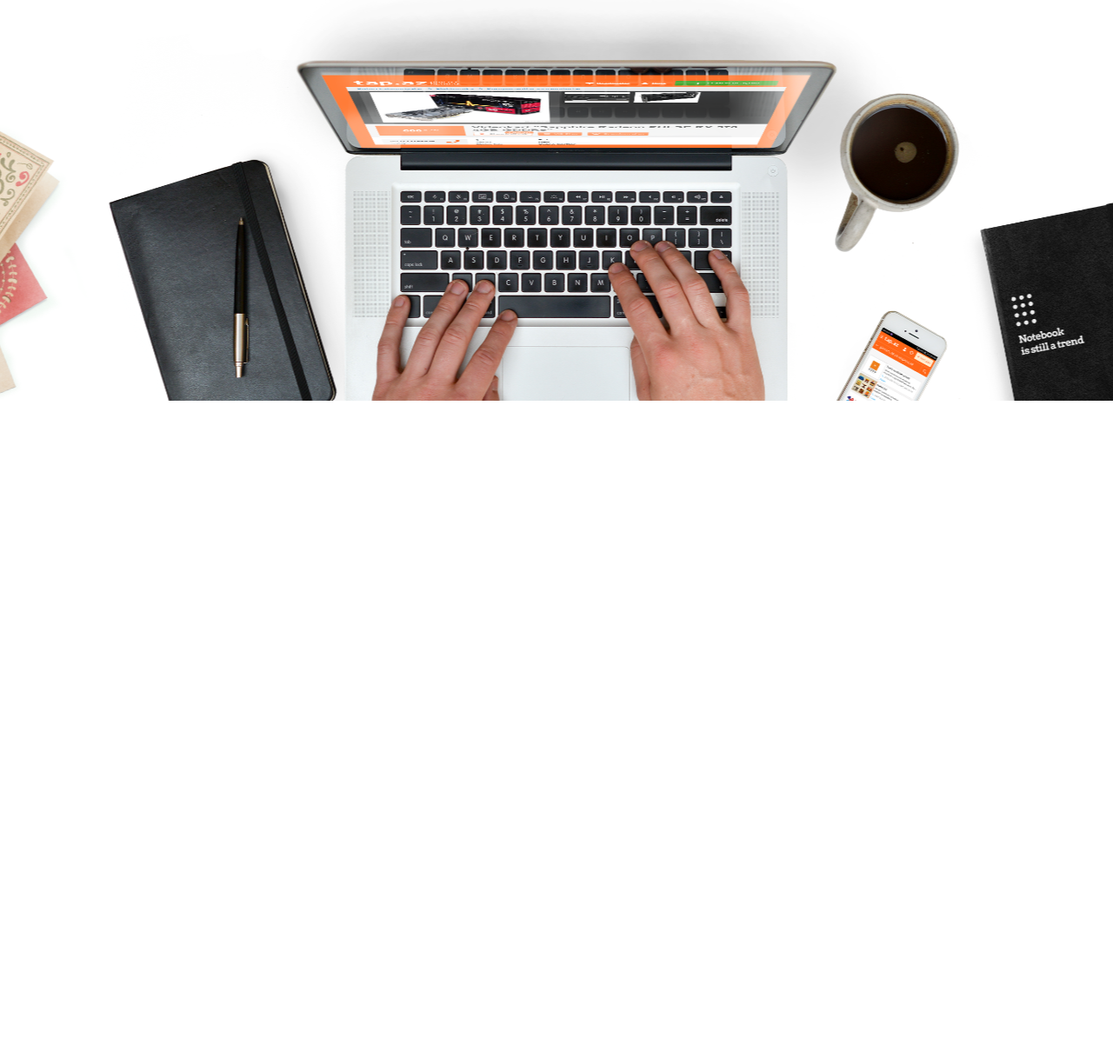
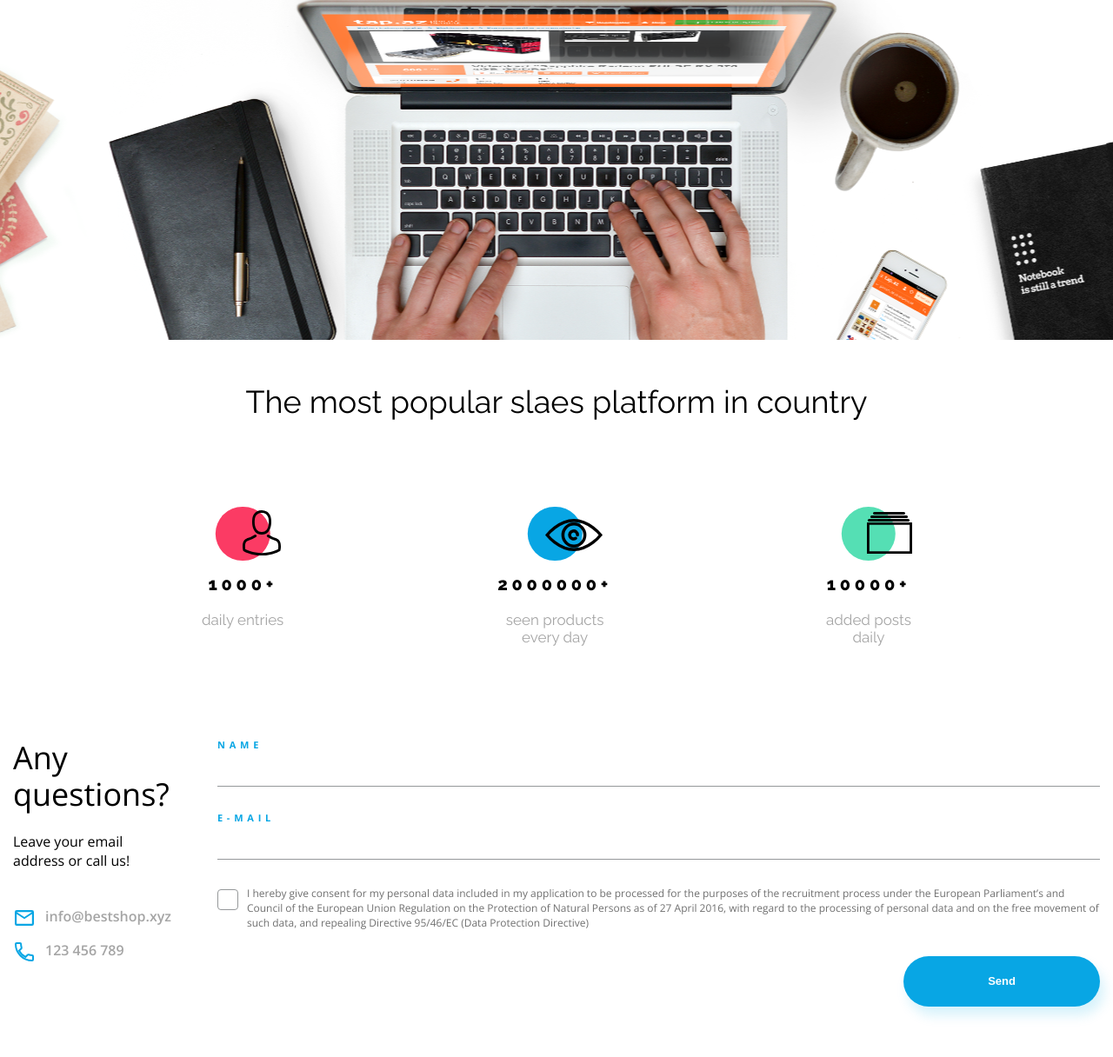
Before and after one commit to TomekSkrzypek/best-shop-Jacek-Mikrut, a website built with Parcel: page index.html in a window 1280 px wide. Shown: the part 456-1672 px from the top of the page at 87% size. Before the commit the page ends 917 px from the top, so only its background shows below. Built offline with nearby package versions, Linux system fonts and the light colour scheme.

Commit message:
trzeci dzien, kod do poprawki

```diff
--- a/index.html
+++ b/index.html
@@ -39,5 +39,68 @@
         </div>
     </section>
 </div>
+
+<main>
+    <section class="statistics">
+        <div class="container">
+            <h2 class="statistics__title">The most popular slaes platform in country</h2>
+            <ul class="statistics__list">
+                <li class="statistics__item statistics__item--daily-entries"><strong
+                        class="statistics__value">1000+</strong>
+                    <small class="statistics__description">daily entries</small>
+                </li>
+                <li class="statistics__item statistics__item--seen-products"><strong
+                        class="statistics__value">2000000+</strong>
+                    <small class="statistics__description">seen products <br>every day</small>
+                </li>
+                <li class="statistics__item statistics__item--added-posts"><strong
+                        class="statistics__value">10000+</strong>
+                    <small class="statistics__description">added posts <br>daily</small>
+                </li>
+            </ul>
+        </div>
+    </section>
+
+
+    <section class="contact">
+        <div class="container">
+            <section class="contact__info">
+                <h2 class="contact__title">Any questions?</h2>
+                <p class="contact__prompt">Leave your email address or call us!</p>
+                <address>
+                    <a class="contact__email" href="mailto:info@bestshop.xhyz">info@bestshop.xyz</a>
+                    <a class="contact__phone" href="tel:123456789">123 456 789</a>
+                </address>
+            </section>
+
+
+    <form class="contact__form">
+
+        <label class="contact__form-label--text">
+            Name
+            <input class="contact__form-input" type="text">
+        </label>
+
+        <label class="contact__form-label--text">
+            E-mail
+            <input class="contact__form-input" type="email">
+        </label>
+
+        <label class="contact__form-label--checkbox">
+            <input class="contact__form-checkbox" type="checkbox">
+            <p>I hereby give consent for my personal data included in my application to be processed for the purposes of
+                the recruitment process under the European Parliament’s and Council of the European Union Regulation on
+                the Protection of Natural Persons as of 27 April 2016, with regard to the processing of personal data
+                and on the free movement of such data, and repealing Directive 95/46/EC (Data Protection Directive)</p>
+        </label>
+
+        <button class="contact__form-submit-button" type="submit">Send</button>
+    </form>
+    </div>
+    </section>
+
+</main>
+
+
 </body>
 </html>
--- /dev/null
+++ b/style/elements/_contact.scss
@@ -0,0 +1,133 @@
+.contact {
+
+  > .container{
+    padding-top: 3.625rem;
+    padding-bottom: 3.625rem;
+    display: flex;
+    gap: 3.3125rem;
+
+    @include S {
+      padding-top: 6.25rem;
+      padding-bottom: 6.0625rem;
+      flex-direction: column;
+      gap: 1rem;
+    }
+  }
+
+  &__info,
+  &__form {
+    @include S {
+      flex-shrink: 1;
+      flex-basis: 50%;
+    }
+
+  }
+
+  &__title {
+    font-size: 2.25rem;
+    line-height: 2.625rem;
+    margin-bottom: 1.375rem;
+  }
+
+  &__prompt,
+  &__email,
+  &__phone,
+  &__form-input {
+    font-size: 1rem;
+    line-height: 1.375rem;
+  }
+
+
+  &__prompt {
+    margin-bottom: 2.625rem;
+  }
+
+  &__email,
+  &__phone {
+    display: block;
+    //żeby jeden był pod drugim
+    text-decoration: none;
+    color: $color-gray-3;
+    font-weight: 600;
+    padding-left: 37px;
+    //  zeby zrobic miejsce na ikonke
+    min-height: 27px;
+    //line-height: 27px;
+    background-repeat: no-repeat;
+    margin: 0.75rem 0;
+  }
+
+  &__phone {
+    background-image: url('../images/icon-phone.svg');
+
+  }
+
+  &__email {
+    background-image: url('../images/icon-mail.svg');
+  }
+
+  &__form {
+    display: flex;
+    flex-direction: column;
+    gap: 1.875rem;
+  }
+
+  &__form-label--text {
+    display: block;
+    font-size: 0.6875rem;
+    font-weight: 700;
+    text-transform: uppercase;
+    color: $color-blue-1;
+    letter-spacing: 0.298182rem;
+  }
+
+  &__form-label--checkbox {
+    display: flex;
+    align-items: flex-start;
+    gap: 0.625rem;
+    font-size: 0.75rem;
+    line-height: 1.0625rem;
+    color: $color-gray-5;
+  }
+
+  &__form-input {
+    margin-top: 1.125rem;
+    width: 100%;
+    border: none;
+    border-bottom: 1px solid $color-gray-4;
+  }
+
+  &__form-checkbox {
+    margin-top: 0.25rem;
+    appearance: none;
+    width: 1.5rem;
+    height: 1.5rem;
+    border: 1px solid $color-gray-4;
+    border-radius: 0.25rem;
+    flex-shrink: 0;
+
+    &:checked{
+      background-image: url("../images/icon-checkmark.svg");
+      background-repeat: no-repeat;
+      background-position: center;
+    }
+
+  }
+
+  &__form-submit-button {
+    font-size: 0.8125rem;
+    font-weight: 700;
+    line-height: 1.125rem;
+    background-color: $color-blue-1;
+    color: $color-white-1;
+    border-radius: 1000px;
+    padding: 1.25rem 6.0625rem;
+    border: none;
+    box-shadow: 5px 10px 14px rgba($color-blue-2, 16%);
+    align-self: flex-end;
+      &:active{
+        box-shadow: unset;
+      }
+  }
+
+}
--- a/style/elements/_page-header.scss
+++ b/style/elements/_page-header.scss
@@ -1,9 +1,12 @@
 .page-header {
   --box-shadow: 0 3px 6px #{rgba($color-black-1, 16%)};
   //interpolacja i zmienna css-owa a nie scss zeby byla lokalna
-//position: relative;
-  position: sticky;
+  //position: relative;
+  position: fixed;
+  //zeby nam sie nie chowalo menu
   top: 0;
+  left: 0;
+  right: 0;
   background-color: $color-white-1;
   //to ze to jest biale powoduje ze chowane
   // menu pod ten element nie jest widoczne po schowaniu
@@ -36,6 +39,7 @@
     display: flex;
     justify-content: space-between;
     align-items: center;
+    background-color: inherit;
 
     @include M {
       gap: 4.5rem;
--- /dev/null
+++ b/style/elements/_statistics.scss
@@ -0,0 +1,122 @@
+.statistics {
+  font-family: 'Raleway', sans-serif;
+  text-align: center;
+
+  > .container {
+    padding-top: 3.125rem;
+    padding-bottom: 3.125rem;
+    //  bo pozostaly jest ustawiony w generic padding w sensie
+    @include M {
+      padding-top: 3.125rem;
+      padding-bottom: 3.125rem;
+    }
+  }
+
+  &__title {
+    font-size: 2.25rem;
+    line-height: 2.625rem;
+    margin-bottom: 1.5625rem;
+
+    @include M {
+      margin-bottom: 6.25rem;
+    }
+  }
+
+  &__list {
+    display: flex;
+    flex-direction: column;
+    gap: 2rem;
+
+    @include M {
+      max-width: 51rem;
+      margin: 0 auto;
+      flex-direction: row;
+      justify-content: space-between;
+    }
+  }
+
+  &__item {
+    --cricle-diameter: 3.9rem;
+    position: relative;
+    padding: calc(var(--cricle-diameter) + 0.9rem) 0 0;
+    //padding: 4rem 0 0;
+    //  gora lewa-prawa doł
+
+    &::before {
+      content: '';
+      width: var(--cricle-diameter);
+      height: var(--cricle-diameter);
+      position: absolute;
+      top: 0;
+      left: 50%;
+      transform: translateX(-50%);
+      border-radius: 50%;
+      background-color: black;
+    }
+
+    &--daily-entries::before {
+      background-color: $color-red-3;
+    }
+
+    &--seen-products::before {
+      background-color: $color-blue-1;
+    }
+
+    &--added-posts::before {
+      background-color: $color-green-1;
+    }
+
+    &::after {
+      content: '';
+      position: absolute;
+    }
+
+    &--daily-entries::after {
+      background-image: url('../images/icon-person.svg');
+      width: 44px;
+      height: 52px;
+      top: 4px;
+      left: 50%;
+    }
+
+    &--seen-products::after {
+      background-image: url('../images/icon-eye.svg');
+      width: 65.42px;
+      height: 36.5px;
+      top: 14.25px;
+      left: calc(50% - 11px);
+    }
+
+    &--added-posts::after {
+      background-image: url('../images/icon-catalog.svg');
+      width: 52px;
+      height: 48px;
+      top: 6px;
+      left: calc(50% - 2px);
+    }
+  }
+
+  &__value,
+  &__description {
+    display: block;
+  }
+
+  &__value {
+    font-size: 1.25rem;
+    font-weight: 800;
+    line-height: 1.5rem;
+    letter-spacing: 0.298rem;
+  }
+
+  &__description {
+    margin-top: 1.5625rem;
+    font-size: 1.0625rem;
+    line-height: 1.25rem;
+    color: $color-gray-3;
+
+    @include M {
+      margin-top: 1.1875rem;
+    }
+  }
+
+}
--- a/style/index.scss
+++ b/style/index.scss
@@ -13,3 +13,5 @@
 @import 'elements/menu-toggle';
 @import "elements/menu";
 @import "elements/hero";
+@import "elements/statistics";
+@import "elements/contact";
--- a/style/mixins/_breakpoints.scss
+++ b/style/mixins/_breakpoints.scss
@@ -15,3 +15,9 @@
     @content;
   }
 }
+
+@mixin S {
+  @media (max-width: map.get($breakpoints, S)){
+    @content;
+  }
+}
--- a/style/variables/_breakpoints.scss
+++ b/style/variables/_breakpoints.scss
@@ -2,4 +2,5 @@ $breakpoints: (
         XL: 1352px,
         L: 1024px,
         M: 768px,
+        S: 600px,
 );
```
